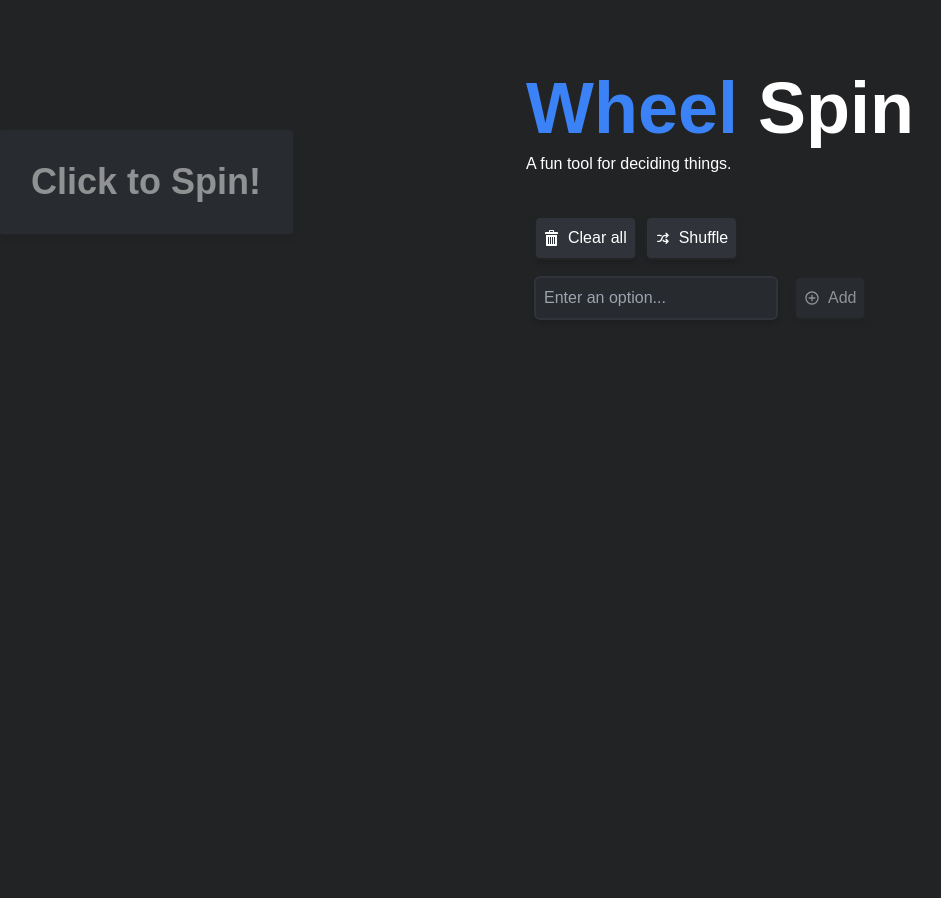
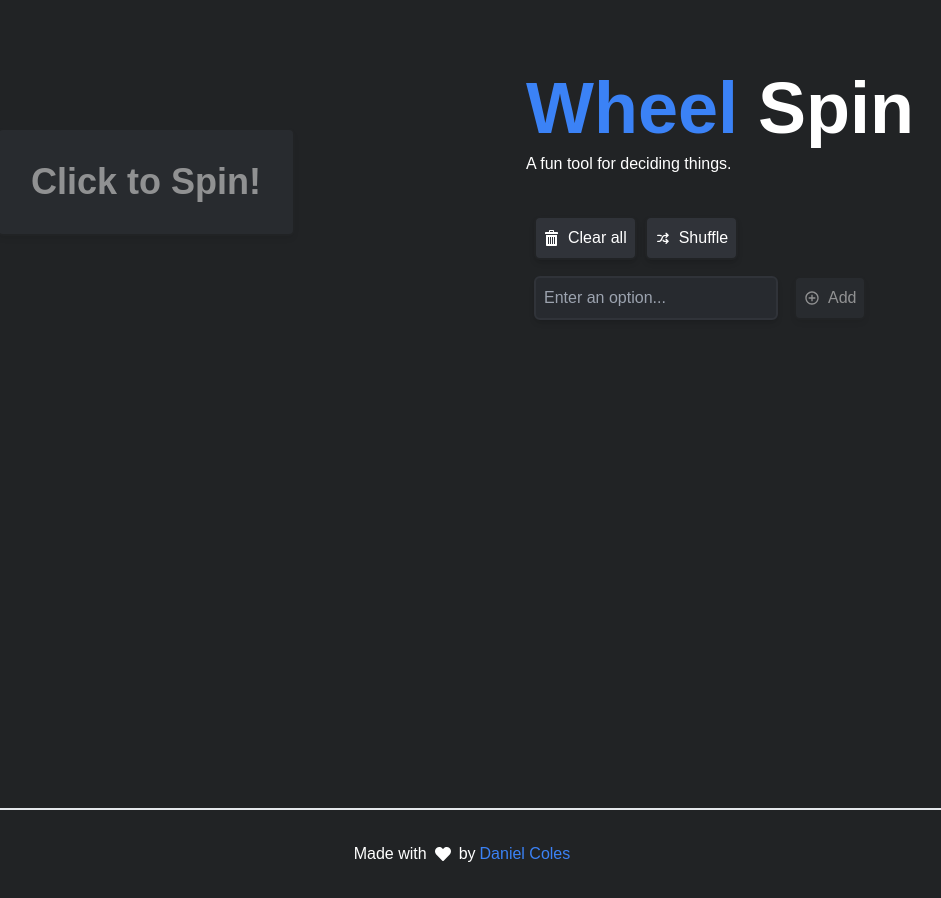
Before and after one commit to dprcoles/wheelspin, a Gatsby site: page / in a window 1280 px wide. Shown: the whole page, without its empty margins (178-1119 px from the left). Before the commit the page ends 800 px from the top, so only its background shows below. Built offline with nearby package versions, Linux system fonts and the light colour scheme; Gatsby itself is replaced by a stand-in of ours.

Commit message:
:sparkles:  add footer

```diff
--- /dev/null
+++ b/src/components/Footer/index.tsx
@@ -0,0 +1,24 @@
+import React from "react";
+import { FaHeart } from "react-icons/fa";
+
+const Footer: React.FC = () => {
+  return (
+    <div className="border-t-2 border-gray-200 dark:border-gray-700">
+      <div className="max-w-4xl mb-2 md:mb-8 mx-auto">
+        <div className="flex py-8 align-middle items-center justify-center">
+          Made with <FaHeart className="mx-2" /> by{" "}
+          <a
+            href="https://github.com/dcolesDEV"
+            target="_blank"
+            rel="noreferrer"
+            className="text-blue-500 hover:text-blue-300 ml-1"
+          >
+            Daniel Coles
+          </a>
+        </div>
+      </div>
+    </div>
+  );
+};
+
+export default Footer;
--- a/src/components/Wrapper/index.tsx
+++ b/src/components/Wrapper/index.tsx
@@ -1,5 +1,6 @@
 import React from "react";
 import { motion } from "framer-motion";
+import Footer from "../Footer";
 
 interface WrapperProps {
   children?: React.ReactNode;
@@ -9,8 +10,9 @@ const Wrapper: React.FC<WrapperProps> = ({ children }) => {
   return (
     <div className="p-2 h-screen text-white">
       <motion.div initial="initial" animate="animate" exit={{ opacity: 0 }}>
-        <main>{children}</main>
+        <main className="min-h-screen">{children}</main>
       </motion.div>
+      <Footer />
     </div>
   );
 };
```
